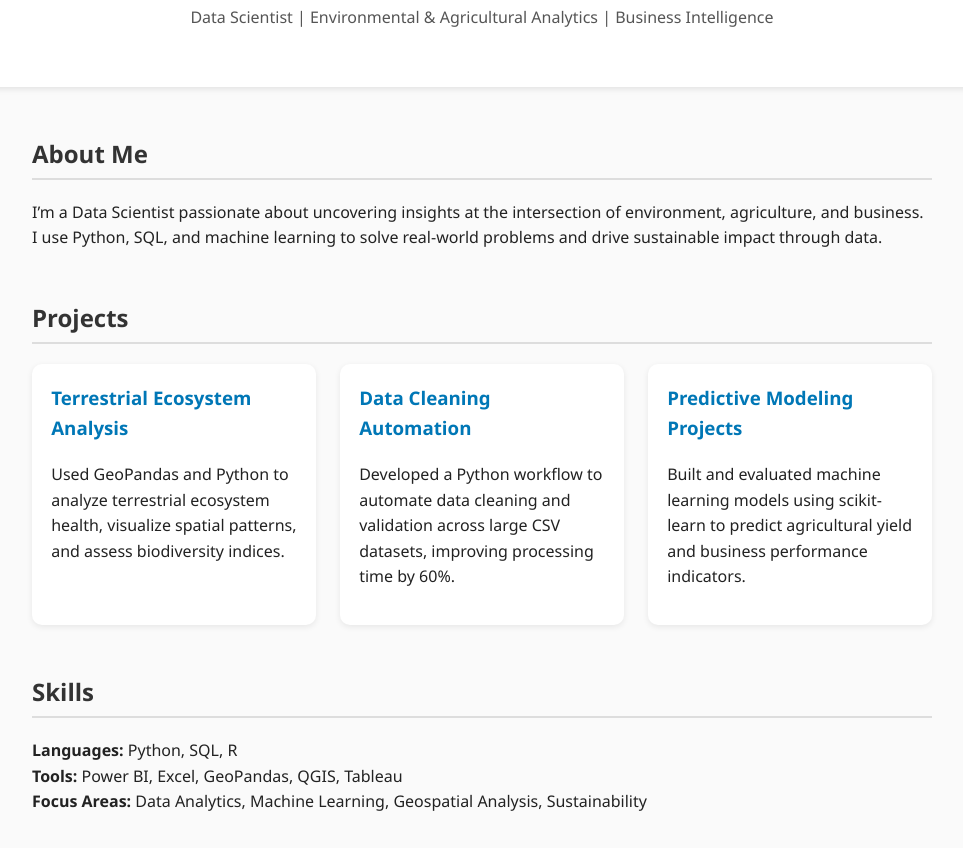
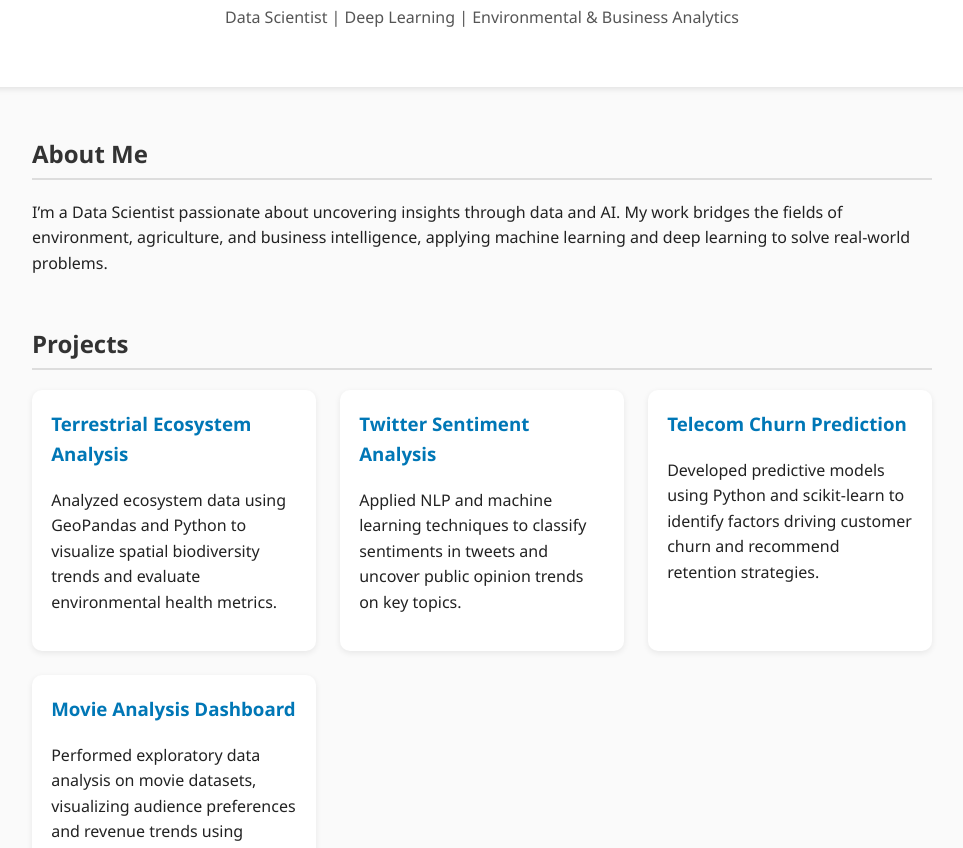
Before and after one commit to RonohSoy/ronohsoy.github.io, a plain HTML site: page index.html in a window 1280 px wide. Shown: the part 94-942 px from the top of the page, without its empty margins (158-1121 px from the left). Drawn offline with Linux system fonts and the light colour scheme.

Commit message:
Revise portfolio content and skills section
Updated project descriptions and skills listed in the portfolio.

```diff
--- a/index.html
+++ b/index.html
@@ -77,12 +77,12 @@
 <body>
   <header>
     <h1>Peter Ronoh</h1>
-    <p class="subtitle">Data Scientist | Environmental & Agricultural Analytics | Business Intelligence</p>
+    <p class="subtitle">Data Scientist | Deep Learning | Environmental & Business Analytics</p>
   </header>
 
   <section>
     <h2>About Me</h2>
-    <p>I’m a Data Scientist passionate about uncovering insights at the intersection of environment, agriculture, and business. I use Python, SQL, and machine learning to solve real-world problems and drive sustainable impact through data.</p>
+    <p>I’m a Data Scientist passionate about uncovering insights through data and AI. My work bridges the fields of environment, agriculture, and business intelligence, applying machine learning and deep learning to solve real-world problems.</p>
   </section>
 
   <section>
@@ -90,26 +90,31 @@
     <div class="projects">
       <div class="card">
         <h3><a href="https://github.com/RonohSoy/Terrestrial_ecosystem_analysis" target="_blank">Terrestrial Ecosystem Analysis</a></h3>
-        <p>Used GeoPandas and Python to analyze terrestrial ecosystem health, visualize spatial patterns, and assess biodiversity indices.</p>
+        <p>Analyzed ecosystem data using GeoPandas and Python to visualize spatial biodiversity trends and evaluate environmental health metrics.</p>
       </div>
 
       <div class="card">
-        <h3><a href="https://github.com/RonohSoy/Data-Cleaning-Automation" target="_blank">Data Cleaning Automation</a></h3>
-        <p>Developed a Python workflow to automate data cleaning and validation across large CSV datasets, improving processing time by 60%.</p>
+        <h3><a href="https://github.com/RonohSoy/Twitter_Sentiment_Analysis_Project" target="_blank">Twitter Sentiment Analysis</a></h3>
+        <p>Applied NLP and machine learning techniques to classify sentiments in tweets and uncover public opinion trends on key topics.</p>
       </div>
 
       <div class="card">
-        <h3><a href="https://github.com/RonohSoy/Predictive-Modeling-Projects" target="_blank">Predictive Modeling Projects</a></h3>
-        <p>Built and evaluated machine learning models using scikit-learn to predict agricultural yield and business performance indicators.</p>
+        <h3><a href="https://github.com/RonohSoy/TELECOM_CHURN_PREDICTION" target="_blank">Telecom Churn Prediction</a></h3>
+        <p>Developed predictive models using Python and scikit-learn to identify factors driving customer churn and recommend retention strategies.</p>
+      </div>
+
+      <div class="card">
+        <h3><a href="https://github.com/RonohSoy/MOVIE_ANALYSIS" target="_blank">Movie Analysis Dashboard</a></h3>
+        <p>Performed exploratory data analysis on movie datasets, visualizing audience preferences and revenue trends using Python and Matplotlib.</p>
       </div>
     </div>
   </section>
 
   <section>
     <h2>Skills</h2>
-    <p><strong>Languages:</strong> Python, SQL, R<br>
-       <strong>Tools:</strong> Power BI, Excel, GeoPandas, QGIS, Tableau<br>
-       <strong>Focus Areas:</strong> Data Analytics, Machine Learning, Geospatial Analysis, Sustainability</p>
+    <p><strong>Languages:</strong> Python, SQL<br>
+       <strong>Tools:</strong> SPSS, Excel, Power BI, GeoPandas, QGIS, Tableau<br>
+       <strong>Focus Areas:</strong> Data Analytics, Deep Learning, Geospatial Analysis, Predictive Modeling, Sustainability</p>
   </section>
 
   <section>
```
